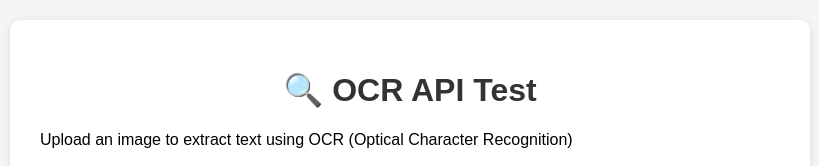
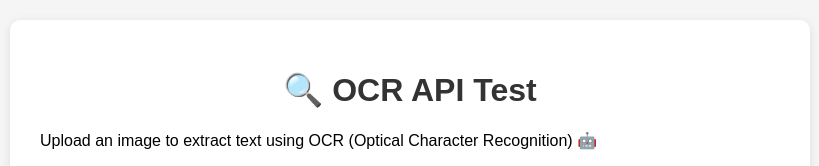
Before and after one commit to bitsector/node.js-ocr, a website: page app/public/index.html in a window 1280 px wide. Shown: the top 166 px of the page, 230-1049 px from the left. Drawn offline with Linux system fonts and the light colour scheme; no server answers.

Commit message:
emoji added for testing

```diff
--- a/app/public/index.html
+++ b/app/public/index.html
@@ -69,7 +69,7 @@
 <body>
     <div class="container">
         <h1>🔍 OCR API Test</h1>
-        <p>Upload an image to extract text using OCR (Optical Character Recognition)</p>
+        <p>Upload an image to extract text using OCR (Optical Character Recognition) 🤖</p>
 
         <div class="upload-section">
             <h3>Upload Image</h3>
```
